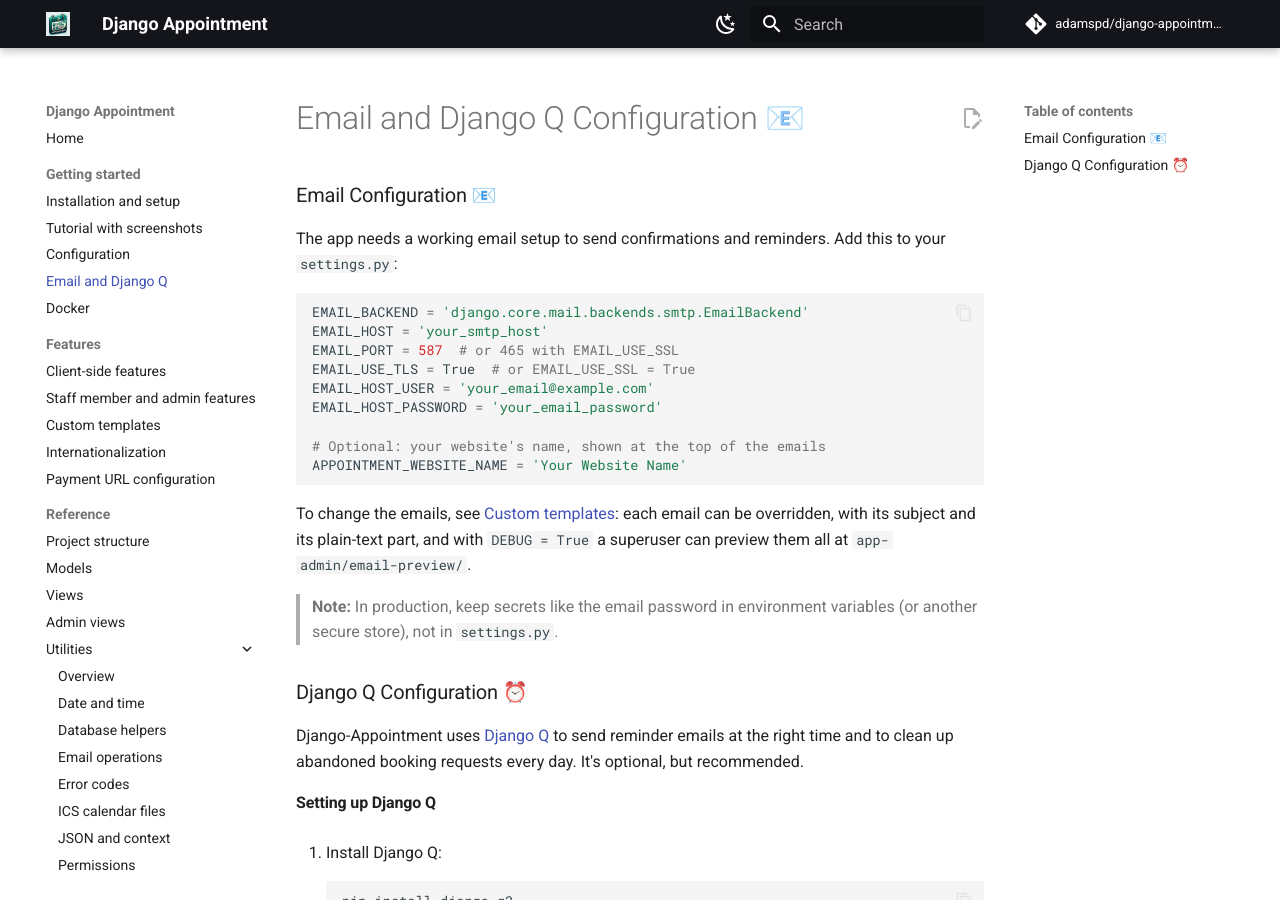
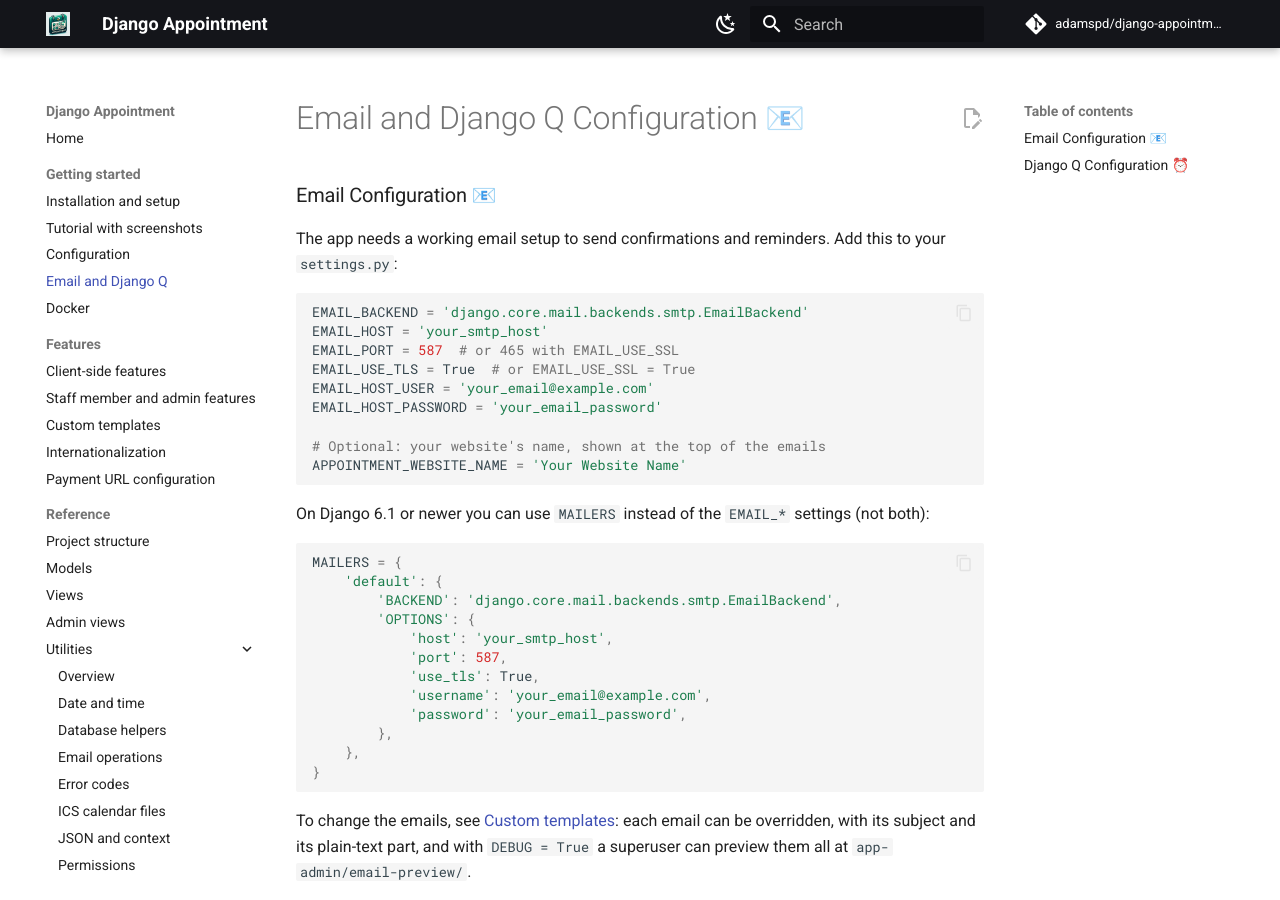
Before and after one commit to adamspd/django-appointment, an MkDocs documentation site: the page built from docs/email-and-django-q.md, in a window 1280 px wide and 900 px high. Built offline with MkDocs 1.6.1 and Material for MkDocs 9.7.7, drawn with Linux system fonts in a browser that asks for light colours; comment, search, counter and statistics services are not loaded.

Commit message:
Send emails when MAILERS is used
On Django 6.1 the EMAIL_* settings are not available once MAILERS is
set, so the settings check turned every email off.

````diff
--- a/README.md
+++ b/README.md
@@ -176,6 +176,23 @@ EMAIL_HOST_PASSWORD = 'your_email_password'
 
 # Optional: your website's name, shown at the top of the emails
 APPOINTMENT_WEBSITE_NAME = 'Your Website Name'
+```
+
+On Django 6.1 or newer you can use `MAILERS` instead of the `EMAIL_*` settings (not both):
+
+```python
+MAILERS = {
+    'default': {
+        'BACKEND': 'django.core.mail.backends.smtp.EmailBackend',
+        'OPTIONS': {
+            'host': 'your_smtp_host',
+            'port': 587,
+            'use_tls': True,
+            'username': 'your_email@example.com',
+            'password': 'your_email_password',
+        },
+    },
+}
 ```
 
 To change the emails, see [Custom templates](https://django-appt-doc.adamspierredavid.com/custom-templates/): each
````
Also changed, not shown: docs/release_notes/latest.md (+2 -0 lines), 2 other files.
